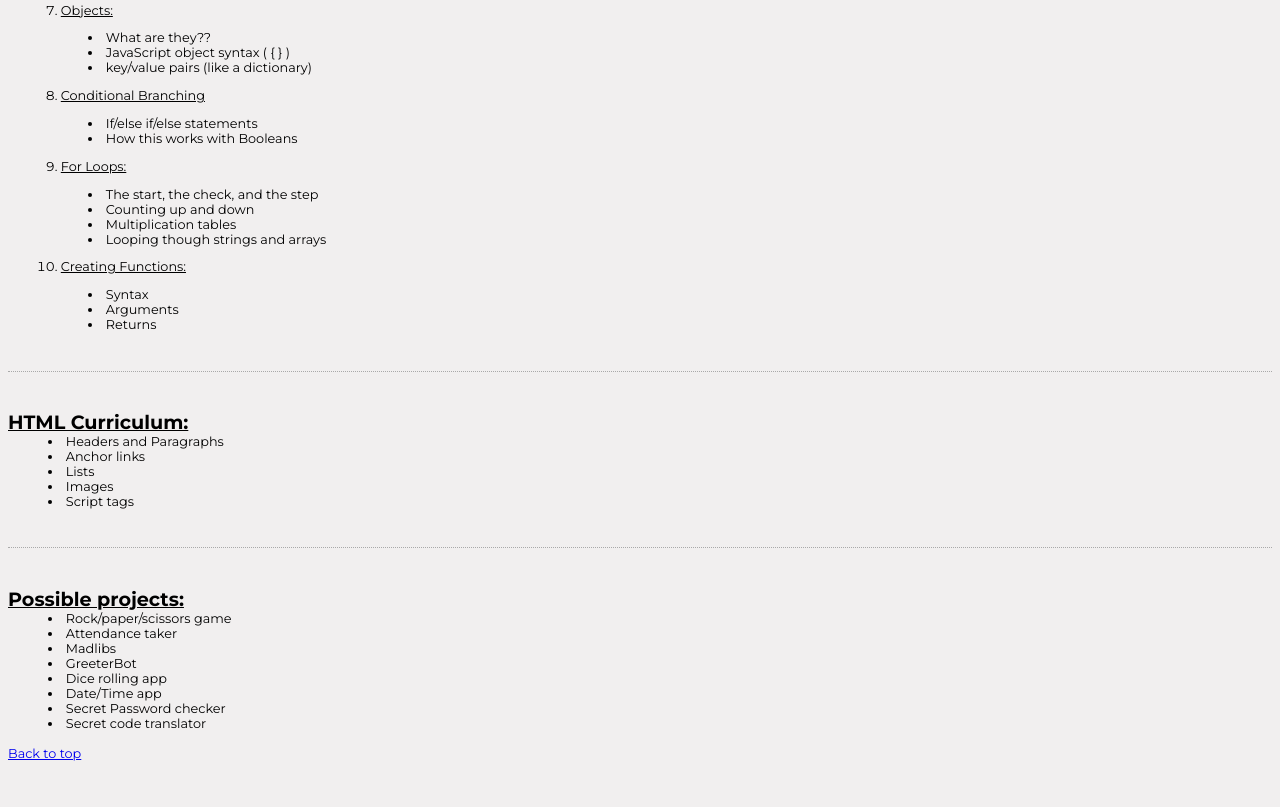
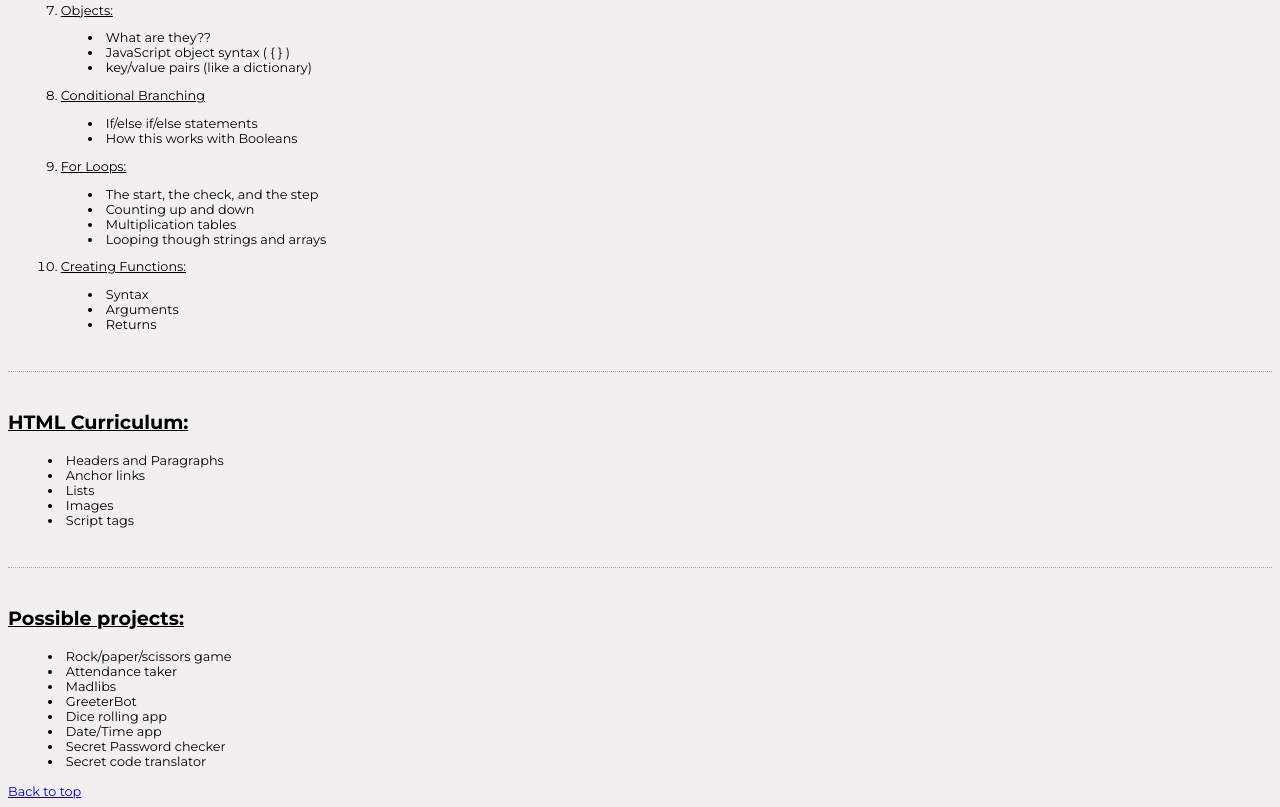
Before and after one commit to ifriedman08/coderclubcurriculum, a plain HTML site: page index.html in a window 1280 px wide. Shown: the part 2649-3456 px from the top of the page. Before the commit the page ends 3418 px from the top, so only its background shows below. Drawn offline with Linux system fonts and the light colour scheme.

Commit message:
fixed some spacing issues

```diff
--- a/index.html
+++ b/index.html
@@ -43,7 +43,7 @@
         text-decoration: underline;
       }
 
-      h2#computer {
+      h2#computer, h2#html, h2#projects {
         margin-bottom: 1em;
       }
 
```
